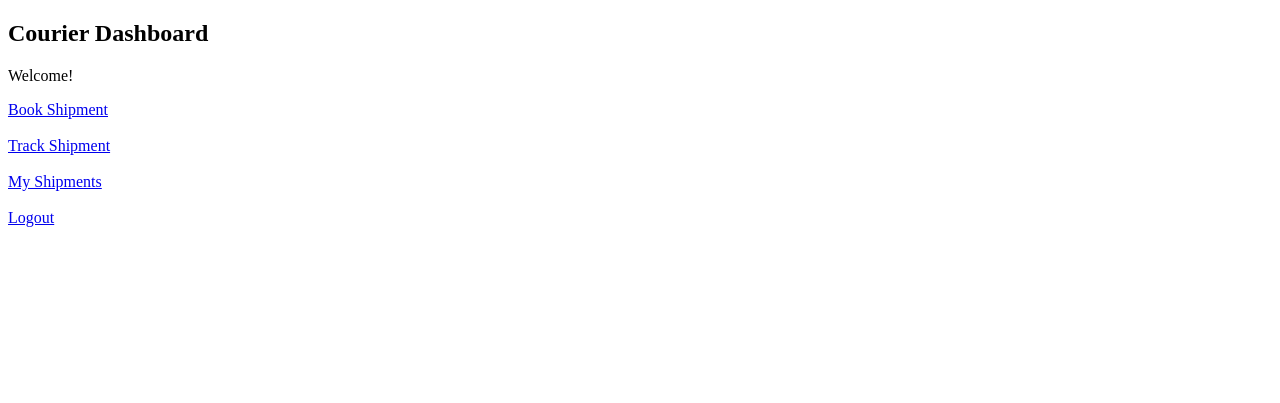
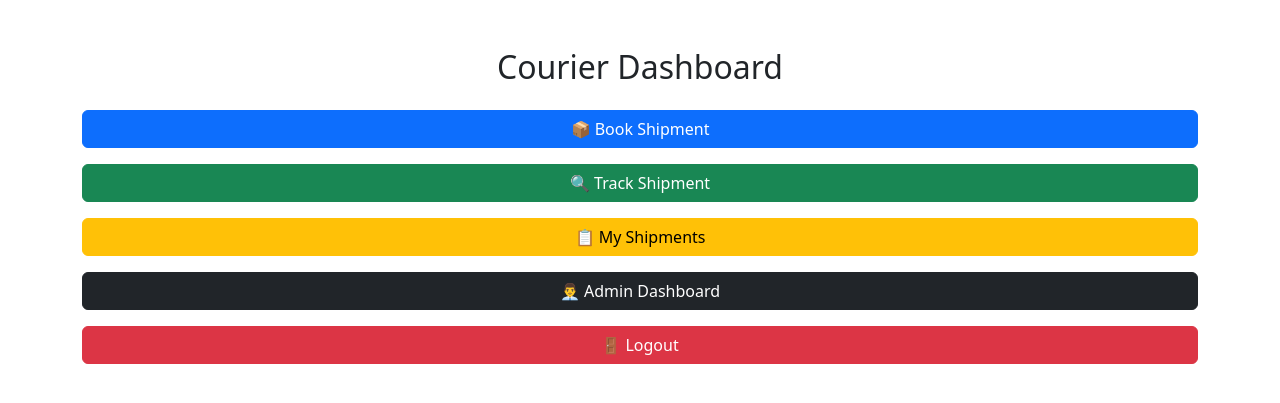
Before and after one commit to reeshmasripenumala-byte/courier-management-system, a Flask app: page /dashboard in a window 1280 px wide. Shown: the top 403 px of the page. Run offline with Flask 3, Linux system fonts and the light colour scheme.

Commit message:
Fix dashboard

```diff
--- a/templates/dashboard.html
+++ b/templates/dashboard.html
@@ -1,18 +1,44 @@
+
 <!DOCTYPE html>
-<html>
+<html lang="en">
 <head>
-    <title>Dashboard</title>
+    <meta charset="UTF-8">
+    <meta name="viewport" content="width=device-width, initial-scale=1.0">
+    <title>Courier Dashboard</title>
+
+    <link href="https://cdn.jsdelivr.net/npm/bootstrap@5.3.3/dist/css/bootstrap.min.css" rel="stylesheet">
 </head>
 <body>
 
-<h2>Courier Dashboard</h2>
+<div class="container mt-5">
 
-<p>Welcome!</p>
+    <h2 class="text-center mb-4">Courier Dashboard</h2>
 
-<a href="{{ url_for('book') }}">Book Shipment</a><br><br>
-<a href="{{ url_for('track') }}">Track Shipment</a><br><br>
-<a href="{{ url_for('shipments') }}">My Shipments</a><br><br>
-<a href="{{ url_for('logout') }}">Logout</a>
+    <div class="d-grid gap-3">
+
+        <a href="{{ url_for('book') }}" class="btn btn-primary">
+            📦 Book Shipment
+        </a>
+
+        <a href="{{ url_for('track') }}" class="btn btn-success">
+            🔍 Track Shipment
+        </a>
+
+        <a href="{{ url_for('shipments') }}" class="btn btn-warning">
+            📋 My Shipments
+        </a>
+
+        <a href="{{ url_for('admin') }}" class="btn btn-dark">
+            👨‍💼 Admin Dashboard
+        </a>
+
+        <a href="{{ url_for('logout') }}" class="btn btn-danger">
+            🚪 Logout
+        </a>
+
+    </div>
+
+</div>
 
 </body>
 </html>
```
